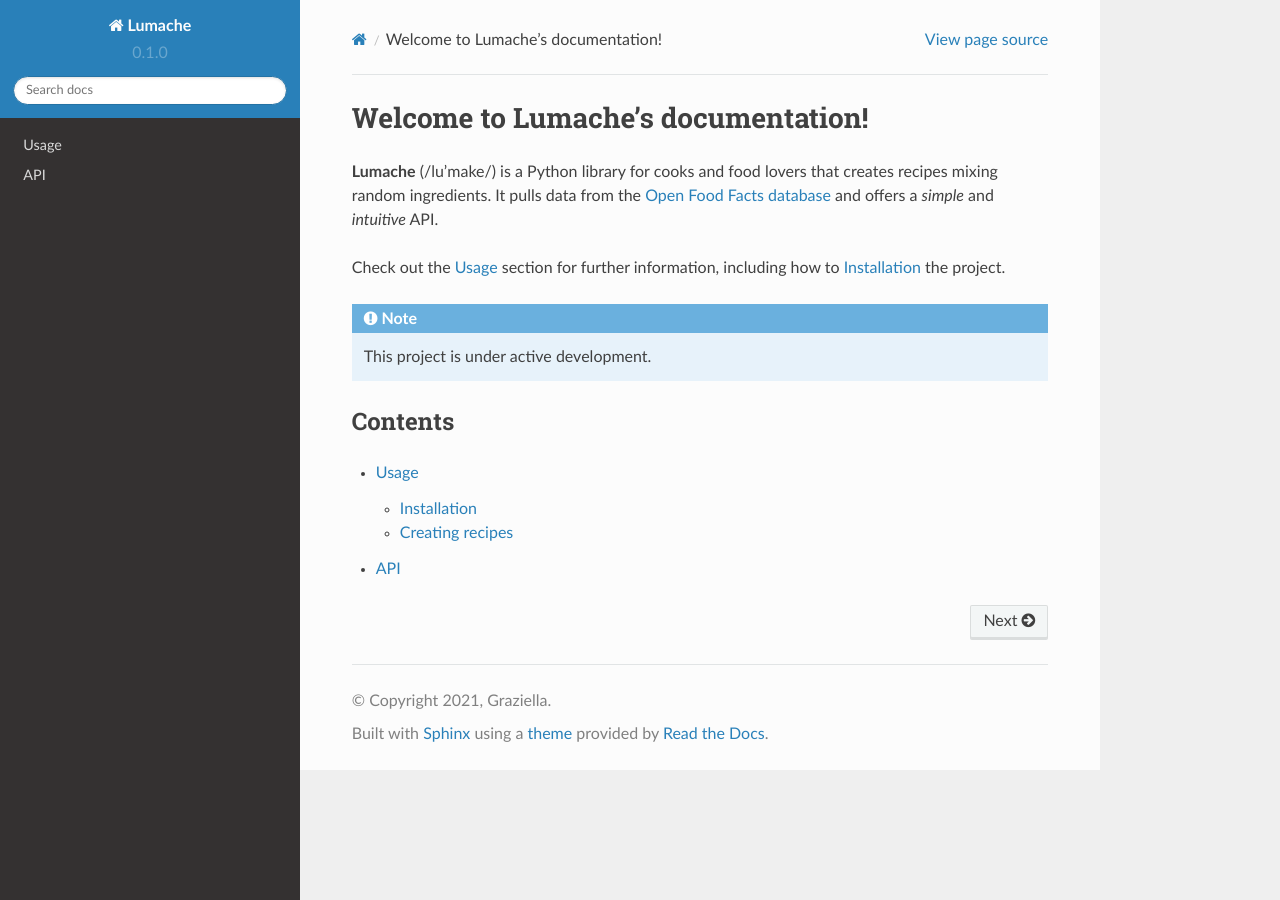
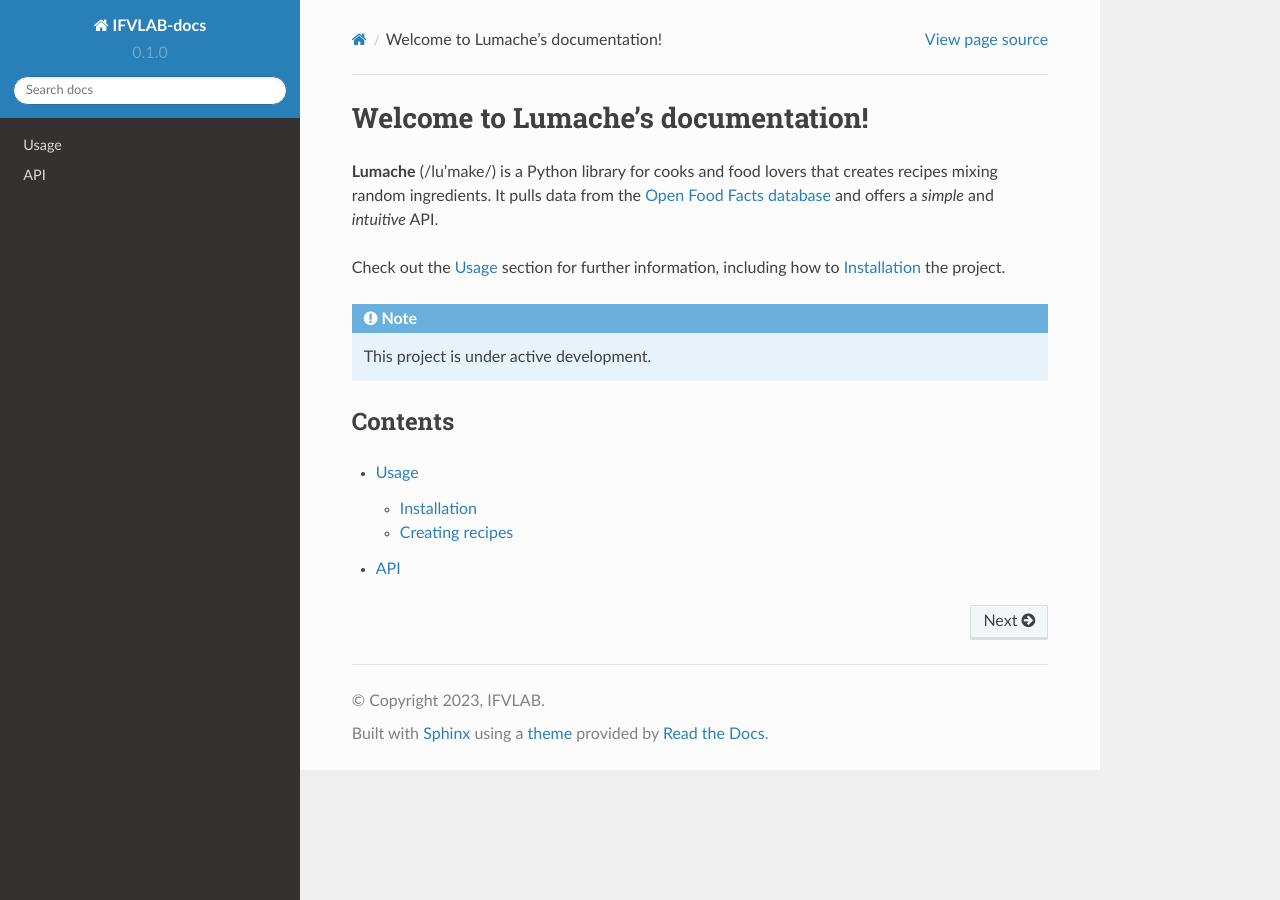
Before and after one commit to ifvlaboratory/docs, a Sphinx documentation site: the page built from docs/source/index.rst, in a window 1280 px wide. Built offline with Sphinx 7.4.7 and the Read the Docs theme 2.0.0, drawn with Linux system fonts in a browser that asks for light colours.

Commit message:
Update conf.py

```diff
--- a/docs/source/conf.py
+++ b/docs/source/conf.py
@@ -2,9 +2,9 @@
 
 # -- Project information
 
-project = 'Lumache'
-copyright = '2021, Graziella'
-author = 'Graziella'
+project = 'IFVLAB-docs'
+copyright = '2023, IFVLAB'
+author = 'IFVLAB'
 
 release = '0.1'
 version = '0.1.0'
@@ -17,6 +17,8 @@ extensions = [
     'sphinx.ext.autodoc',
     'sphinx.ext.autosummary',
     'sphinx.ext.intersphinx',
+    'recommonmark',
+    'sphinx_markdown_tables',
 ]
 
 intersphinx_mapping = {
```
